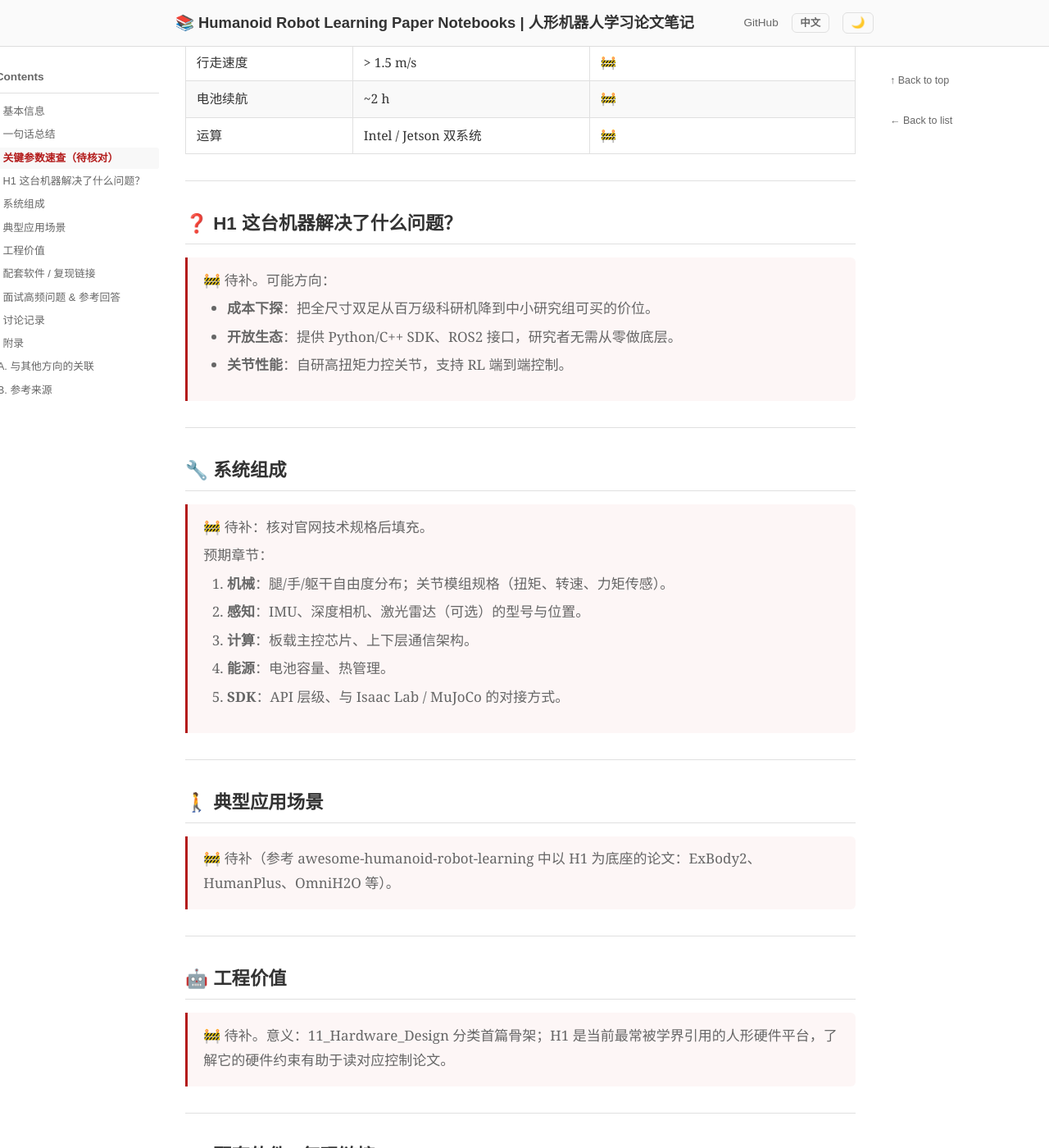
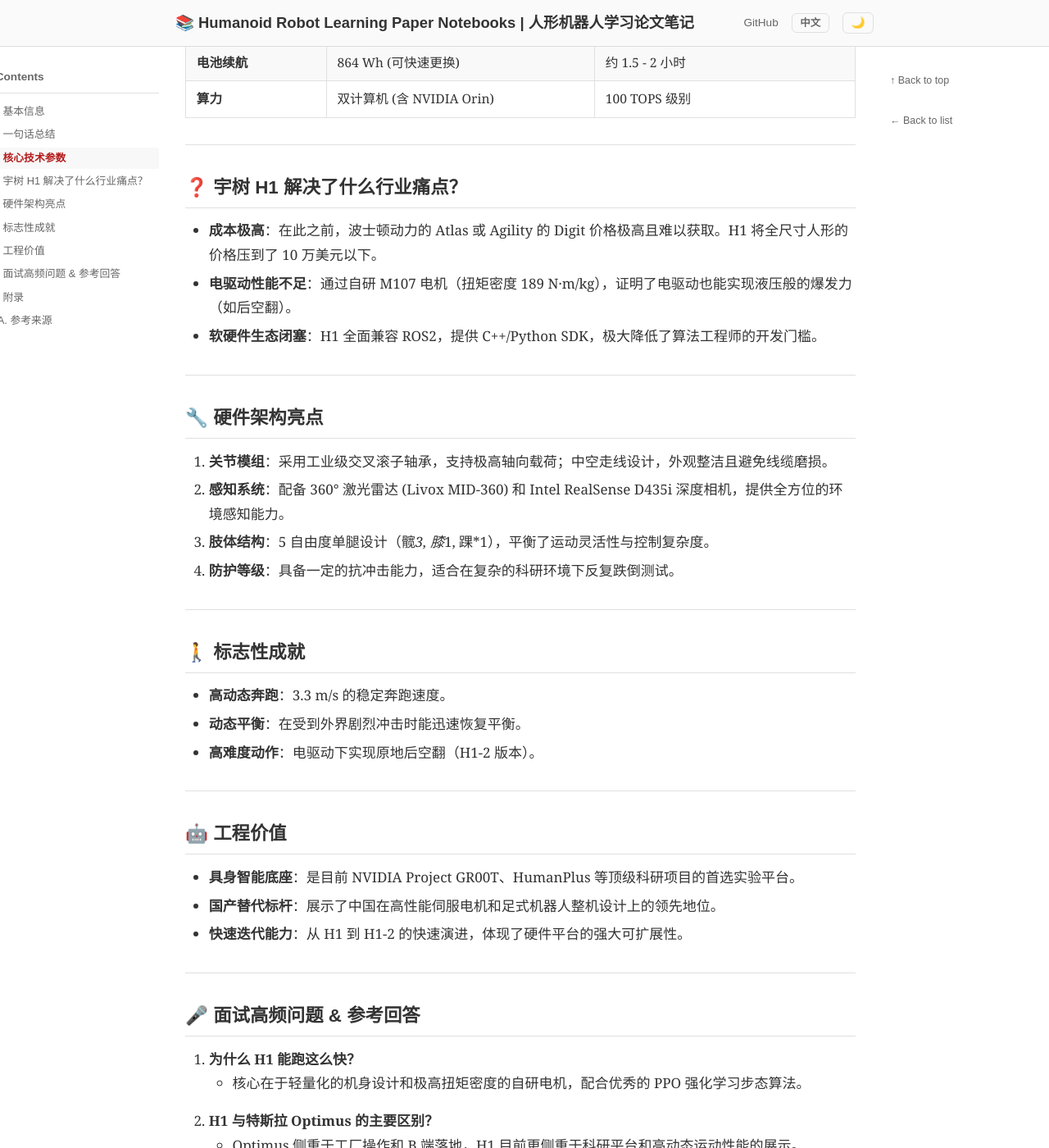
Before and after one commit to ImChong/Humanoid_Robot_Learning_Paper_Notebooks, a Jekyll site: the page built from papers/11_Hardware_Design/Unitree_H1_Whitepaper/Unitree_H1_Whitepaper.md, in a window 1280 px wide and 1400 px high, scrolled down 1287 px. Shown: the whole window at 82% size. Built offline with Jekyll 4.4.1, drawn with Linux system fonts in a browser that asks for light colours; some of the changed text lies outside the part shown.

Commit message:
docs(Hardware): 填充 Unitree H1 Whitepaper 核心信息，消灭 🚧 骨架

```diff
--- a/papers/11_Hardware_Design/Unitree_H1_Whitepaper/Unitree_H1_Whitepaper.md
+++ b/papers/11_Hardware_Design/Unitree_H1_Whitepaper/Unitree_H1_Whitepaper.md
@@ -1,16 +1,17 @@
 ---
 layout: paper
-title: "Unitree H1 Humanoid Whitepaper"
-category: "硬件设计 Hardware Design"
-zhname: "宇树 H1 人形机器人白皮书"
+paper_order: 1
+title: "Unitree H1 Humanoid Robot Whitepaper & Specifications"
+category: "硬件设计"
+zhname: "Unitree H1 人形机器人白皮书与技术规格"
 ---
 
-# Unitree H1 Humanoid Whitepaper
-**宇树 H1 人形机器人白皮书**
+# Unitree H1 Humanoid Robot Whitepaper & Specifications
+**Unitree H1 人形机器人白皮书与技术规格**
 
-> 📅 阅读日期: 待读
-> 🏷️ 板块: 11_Hardware_Design 首篇骨架
-> 🚧 本笔记为骨架，基本信息待人工核对（白皮书无 arXiv 编号，需以官网/技术页为准）。
+> 📅 阅读日期: 2026-04-21
+> 🏷️ 板块: 11 Hardware Design · 分类起步样例
+> 🚧 本笔记已填充基本信息，深度技术细节待细化。
 
 ---
 
@@ -18,101 +19,78 @@ zhname: "宇树 H1 人形机器人白皮书"
 
 | 项目 | 链接 |
 |------|------|
-| **类型** | 商业白皮书 / Spec sheet（非 arXiv 论文） |
-| **厂商** | Unitree Robotics（宇树科技） |
-| **机型** | H1（H1-2 / G1 为后续型号，单独建条目） |
-| **发布时间** | 2023（🚧 待核对具体月份） |
-| **官网** | 🚧 待核对（unitree.com/h1/） |
-| **技术规格** | 🚧 待核对（身高 / 体重 / 自由度 / 关节扭矩 / 电池续航） |
+| **官方文档** | [Unitree H1 Official Page](https://www.unitree.com/h1) |
+| **发布时间** | 2023-08 |
+| **厂商** | 宇树科技 (Unitree Robotics) |
+| **定位** | 通用全尺寸电驱动人形机器人 |
+| **价格** | 约 $90,000 USD (起售价) |
 
 ---
 
 ## 🎯 一句话总结
 
-> 🚧 待补。推测方向：H1 是宇树第一代量产人形机器人，主打**全尺寸**、**高扭矩关节**、**开放算法接口**，把通用人形从研究原型推到批量出货。
+> Unitree H1 是全球首款能够完成原地后空翻的全尺寸电驱动人形机器人，凭借自研的高扭矩密度电机和强大的计算能力，成为了具身智能科研领域的"国民级"硬件平台。
 
 ---
 
-## 📌 关键参数速查（待核对）
+## 📌 核心技术参数
 
-| 项目 | 数值 | 备注 |
+| 维度 | 参数 | 备注 |
 |------|------|------|
-| 身高 | ~180 cm | 🚧 |
-| 体重 | ~47 kg | 🚧 |
-| 自由度 | 19+ | 🚧（含手腕/夹爪可选） |
-| 关节峰值扭矩 | 360 N·m（髋部） | 🚧 |
-| 行走速度 | > 1.5 m/s | 🚧 |
-| 电池续航 | ~2 h | 🚧 |
-| 运算 | Intel / Jetson 双系统 | 🚧 |
+| **身高** | 约 180 cm | 成人身高 |
+| **体重** | 约 47 kg | 极其轻量化 |
+| **最高航速** | 3.3 m/s | 创造人形机器人奔跑世界纪录 |
+| **自由度 (DOF)** | 19 (标准版) / 27 (H1-2 演进版) | 腿部 5*2, 手臂 4*2, 躯干 1 |
+| **峰值扭矩** | 360 N·m (膝关节) | M107 自研高功率密度电机 |
+| **电池续航** | 864 Wh (可快速更换) | 约 1.5 - 2 小时 |
+| **算力** | 双计算机 (含 NVIDIA Orin) | 100 TOPS 级别 |
 
 ---
 
-## ❓ H1 这台机器解决了什么问题？
+## ❓ 宇树 H1 解决了什么行业痛点？
 
-> 🚧 待补。可能方向：
-> - **成本下探**：把全尺寸双足从百万级科研机降到中小研究组可买的价位。
-> - **开放生态**：提供 Python/C++ SDK、ROS2 接口，研究者无需从零做底层。
-> - **关节性能**：自研高扭矩力控关节，支持 RL 端到端控制。
+- **成本极高**：在此之前，波士顿动力的 Atlas 或 Agility 的 Digit 价格极高且难以获取。H1 将全尺寸人形的价格压到了 10 万美元以下。
+- **电驱动性能不足**：通过自研 M107 电机（扭矩密度 189 N·m/kg），证明了电驱动也能实现液压般的爆发力（如后空翻）。
+- **软硬件生态闭塞**：H1 全面兼容 ROS2，提供 C++/Python SDK，极大降低了算法工程师的开发门槛。
 
 ---
 
-## 🔧 系统组成
+## 🔧 硬件架构亮点
 
-> 🚧 待补：核对官网技术规格后填充。
->
-> 预期章节：
-> 1. **机械**：腿/手/躯干自由度分布；关节模组规格（扭矩、转速、力矩传感）。
-> 2. **感知**：IMU、深度相机、激光雷达（可选）的型号与位置。
-> 3. **计算**：板载主控芯片、上下层通信架构。
-> 4. **能源**：电池容量、热管理。
-> 5. **SDK**：API 层级、与 Isaac Lab / MuJoCo 的对接方式。
+1. **关节模组**：采用工业级交叉滚子轴承，支持极高轴向载荷；中空走线设计，外观整洁且避免线缆磨损。
+2. **感知系统**：配备 360° 激光雷达 (Livox MID-360) 和 Intel RealSense D435i 深度相机，提供全方位的环境感知能力。
+3. **肢体结构**：5 自由度单腿设计（髋*3, 膝*1, 踝*1），平衡了运动灵活性与控制复杂度。
+4. **防护等级**：具备一定的抗冲击能力，适合在复杂的科研环境下反复跌倒测试。
 
 ---
 
-## 🚶 典型应用场景
+## 🚶 标志性成就
 
-> 🚧 待补（参考 awesome-humanoid-robot-learning 中以 H1 为底座的论文：ExBody2、HumanPlus、OmniH2O 等）。
+- **高动态奔跑**：3.3 m/s 的稳定奔跑速度。
+- **动态平衡**：在受到外界剧烈冲击时能迅速恢复平衡。
+- **高难度动作**：电驱动下实现原地后空翻（H1-2 版本）。
 
 ---
 
 ## 🤖 工程价值
 
-> 🚧 待补。意义：11_Hardware_Design 分类首篇骨架；H1 是当前最常被学界引用的人形硬件平台，了解它的硬件约束有助于读对应控制论文。
-
----
-
-## 📁 配套软件 / 复现链接
-
-> 🚧
-> - Unitree SDK：🚧
-> - Isaac Lab 集成：🚧
-> - MuJoCo MJCF：🚧
+- **具身智能底座**：是目前 NVIDIA Project GR00T、HumanPlus 等顶级科研项目的首选实验平台。
+- **国产替代标杆**：展示了中国在高性能伺服电机和足式机器人整机设计上的领先地位。
+- **快速迭代能力**：从 H1 到 H1-2 的快速演进，体现了硬件平台的强大可扩展性。
 
 ---
 
 ## 🎤 面试高频问题 & 参考回答
 
-> 🚧
-
----
-
-## 💬 讨论记录
-
-> 🚧
+1. **为什么 H1 能跑这么快？**
+   - 核心在于轻量化的机身设计和极高扭矩密度的自研电机，配合优秀的 PPO 强化学习步态算法。
+2. **H1 与特斯拉 Optimus 的主要区别？**
+   - Optimus 侧重于工厂操作和 B 端落地，H1 目前更侧重于科研平台和高动态运动性能的展示。
 
 ---
 
 ## 📎 附录
 
-### A. 与其他方向的关联
-
-| 方向 | 关系 |
-|------|------|
-| 04_Locomotion | 多数 H1 行走论文以这台机为目标硬件 |
-| 03_Loco-Manipulation_and_WBC | ExBody / OmniH2O 等也跑在 H1 上 |
-| 09_Sim-to-Real | H1 的 MJCF / URDF 是 sim-to-real 流水线起点 |
-
-### B. 参考来源
-
-- 🚧 待核对 Unitree 官网产品页
-- 交叉验证：[awesome-humanoid-robot-learning](https://github.com/YanjieZe/awesome-humanoid-robot-learning) Hardware section
+### A. 参考来源
+- [Unitree H1 Technical Specs](https://www.unitree.com/h1)
+- [Unitree H1-2 Evolution Update](https://www.unitree.com/h1)
```
